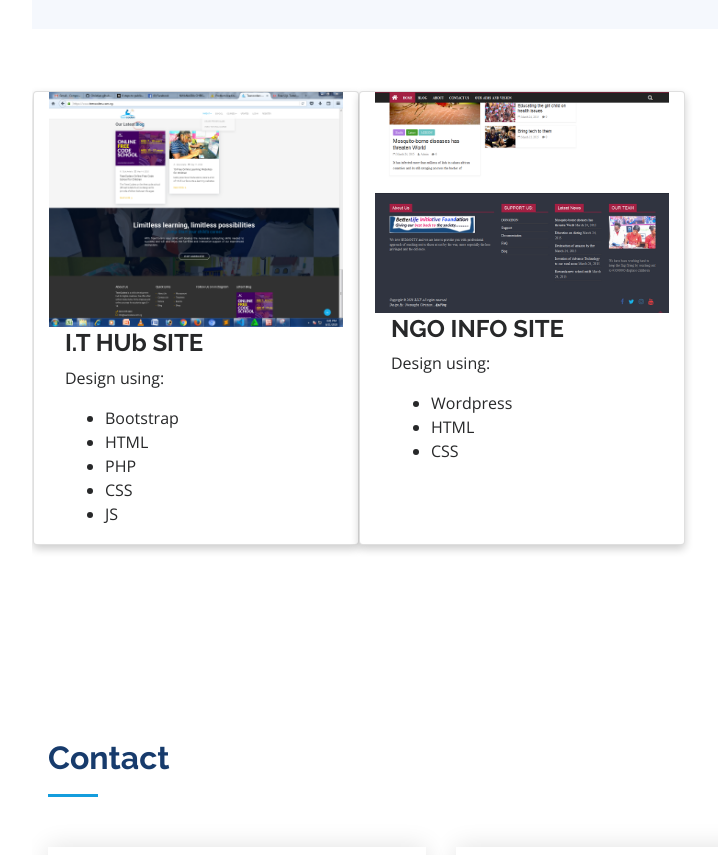
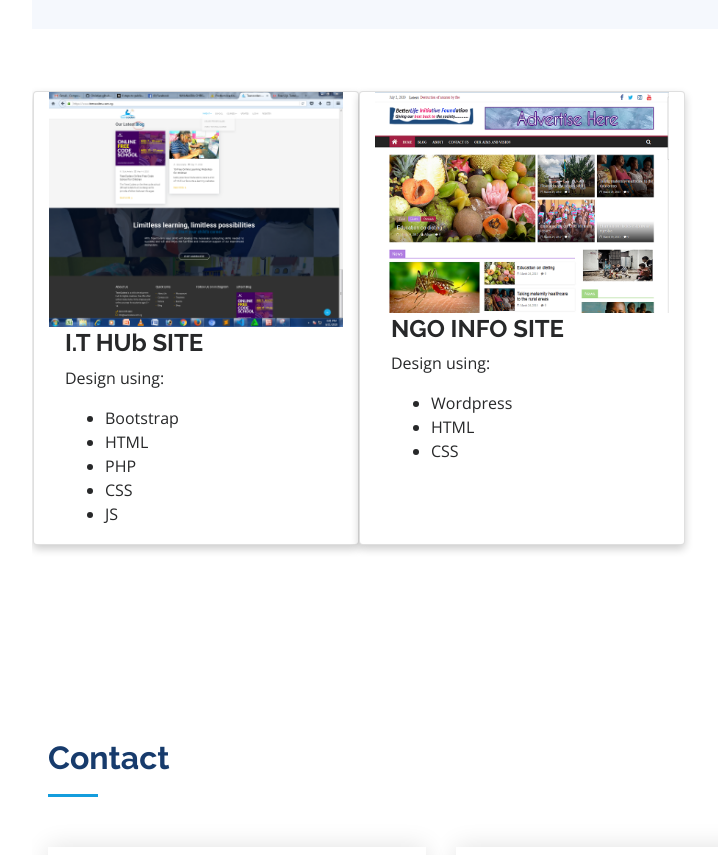
Before and after one commit to xtiank2j/chrisportfolio, a plain HTML site: page index.html in a window 1280 px wide. Shown: the part 4469-5324 px from the top of the page, without its empty margins (268-986 px from the left). Drawn offline with nearby package versions, Linux system fonts and the light colour scheme.

Commit message:
Update index.html

```diff
--- a/index.html
+++ b/index.html
@@ -475,7 +475,7 @@
 
 
     <div class="col-lg-4 col-md-6 card">
-      <img src="assets/img/portfolio/8.PNG" alt="Avatar" style="width:100%">
+      <img src="assets/img/portfolio/5.PNG" alt="Avatar" style="width:100%">
       <div class="container">
         <h4><b>NGO INFO SITE </b></h4>
         <p>Design using:</p>
```
